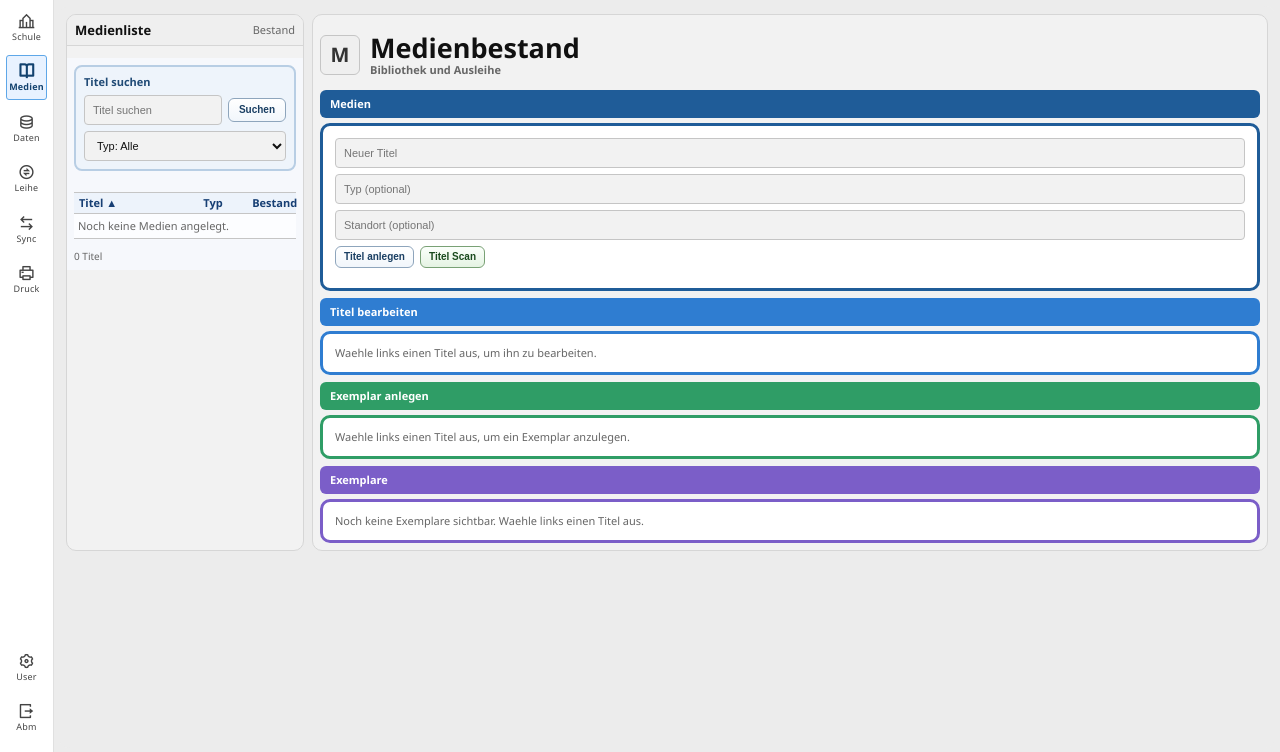
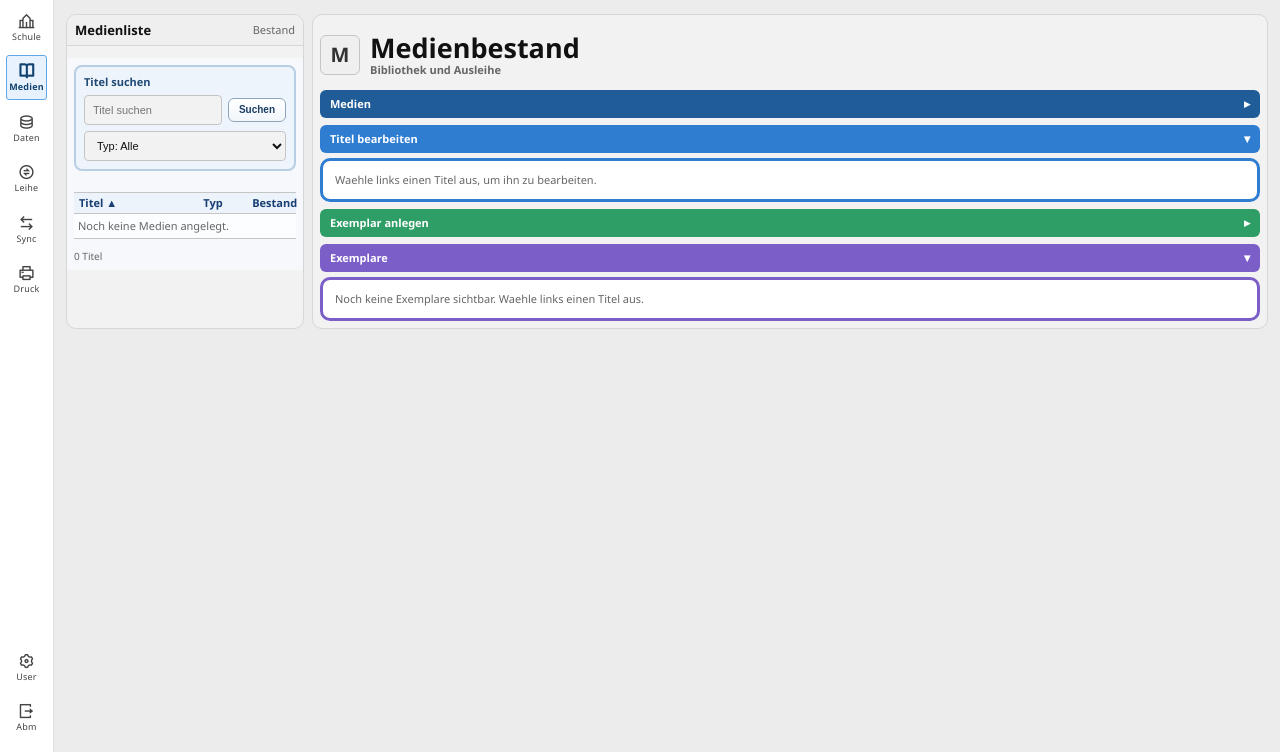
Before and after one commit to FPfotenhauer/SVWS-Media, a PHP site: page /media_list.php in a window 1280 px wide. Shown: the part 51-803 px from the top of the page. Run offline with PHP 8.4, Linux system fonts and the light colour scheme; the visitor is signed in with stand-in values (Sample User, id 1).

Commit message:
collapse boxes

```diff
--- a/public/media_list.php
+++ b/public/media_list.php
@@ -17,6 +17,7 @@ $sortBy = trim((string) ($_GET['sort'] ?? 'title'));
 $sortDir = mb_strtolower(trim((string) ($_GET['dir'] ?? 'asc')));
 $flashType = trim((string) ($_GET['flash_type'] ?? ''));
 $flashMessage = trim((string) ($_GET['flash_message'] ?? ''));
+$flashAction = trim((string) ($_GET['flash_action'] ?? ''));
 
 $allowedSortFields = ['title', 'type', 'copy_count'];
 if (!in_array($sortBy, $allowedSortFields, true)) {
@@ -30,6 +31,7 @@ if ($_SERVER['REQUEST_METHOD'] === 'POST') {
     requireValidCsrfToken();
 
     $action = (string) ($_POST['action'] ?? '');
+    $flashAction = $action;
     $selectedTitleId = max(0, (int) ($_POST['title_id'] ?? $selectedTitleId));
 
     try {
@@ -102,6 +104,7 @@ if ($_SERVER['REQUEST_METHOD'] === 'POST') {
         'dir' => $sortDir,
         'flash_type' => $flashType,
         'flash_message' => $flashMessage,
+        'flash_action' => $flashAction,
     ]);
     header('Location: /media_list.php?' . $redirectQuery);
     exit;
@@ -430,6 +433,30 @@ ob_start();
         gap: 6px;
         align-items: center;
     }
+
+    .svws-collapsible-toggle {
+        cursor: pointer;
+        user-select: none;
+        position: relative;
+        padding-right: 28px !important;
+    }
+
+    .svws-collapsible-toggle::after {
+        content: '▾';
+        position: absolute;
+        right: 10px;
+        top: 50%;
+        transform: translateY(-50%);
+        font-size: 12px;
+    }
+
+    .svws-collapsible-toggle.is-collapsed::after {
+        content: '▸';
+    }
+
+    .svws-collapsible-content.is-collapsed {
+        display: none;
+    }
 </style>
 <div class="svws-split">
     <section class="svws-panel svws-panel-media-list">
@@ -524,8 +551,8 @@ ob_start();
                 </div>
             </div>
 
-            <div style="margin:2px 0 0; padding:7px 10px; background:#1f5c98; color:#fff; font-weight:700; border-radius:6px;">Medien</div>
-            <fieldset style="border:3px solid #1f5c98; border-radius:10px; padding:12px; margin:0; background:#fff;">
+            <div class="svws-collapsible-toggle" style="margin:2px 0 0; padding:7px 10px; background:#1f5c98; color:#fff; font-weight:700; border-radius:6px;">Medien</div>
+            <fieldset class="svws-collapsible-content" style="border:3px solid #1f5c98; border-radius:10px; padding:12px; margin:0; background:#fff;">
                 <form method="post" style="display:grid; gap:6px; margin-bottom:8px;">
                     <?= csrfField() ?>
                     <input type="hidden" name="action" value="create_title">
@@ -544,23 +571,23 @@ ob_start();
             </fieldset>
 
             <?php if ($selectedTitle === null): ?>
-                <div style="margin:2px 0 0; padding:7px 10px; background:#2f7dd1; color:#fff; font-weight:700; border-radius:6px;">Titel bearbeiten</div>
-                <fieldset style="border:3px solid #2f7dd1; border-radius:10px; padding:12px; margin:0; background:#fff;">
+                <div class="svws-collapsible-toggle" style="margin:2px 0 0; padding:7px 10px; background:#2f7dd1; color:#fff; font-weight:700; border-radius:6px;">Titel bearbeiten</div>
+                <fieldset class="svws-collapsible-content" style="border:3px solid #2f7dd1; border-radius:10px; padding:12px; margin:0; background:#fff;">
                     <p class="svws-muted" style="margin:0;">Waehle links einen Titel aus, um ihn zu bearbeiten.</p>
                 </fieldset>
 
-                <div style="margin:2px 0 0; padding:7px 10px; background:#2f9d66; color:#fff; font-weight:700; border-radius:6px;">Exemplar anlegen</div>
-                <fieldset style="border:3px solid #2f9d66; border-radius:10px; padding:12px; margin:0; background:#fff;">
+                <div class="svws-collapsible-toggle" style="margin:2px 0 0; padding:7px 10px; background:#2f9d66; color:#fff; font-weight:700; border-radius:6px;">Exemplar anlegen</div>
+                <fieldset class="svws-collapsible-content" style="border:3px solid #2f9d66; border-radius:10px; padding:12px; margin:0; background:#fff;">
                     <p class="svws-muted" style="margin:0;">Waehle links einen Titel aus, um ein Exemplar anzulegen.</p>
                 </fieldset>
 
-                <div style="margin:2px 0 0; padding:7px 10px; background:#7b5ec8; color:#fff; font-weight:700; border-radius:6px;">Exemplare</div>
-                <fieldset style="border:3px solid #7b5ec8; border-radius:10px; padding:12px; margin:0; background:#fff;">
+                <div class="svws-collapsible-toggle" style="margin:2px 0 0; padding:7px 10px; background:#7b5ec8; color:#fff; font-weight:700; border-radius:6px;">Exemplare</div>
+                <fieldset class="svws-collapsible-content" style="border:3px solid #7b5ec8; border-radius:10px; padding:12px; margin:0; background:#fff;">
                     <p class="svws-muted" style="margin:0;">Noch keine Exemplare sichtbar. Waehle links einen Titel aus.</p>
                 </fieldset>
             <?php else: ?>
-                <div style="margin:2px 0 0; padding:7px 10px; background:#2f7dd1; color:#fff; font-weight:700; border-radius:6px;">Titel bearbeiten</div>
-                <fieldset style="border:3px solid #2f7dd1; border-radius:10px; padding:12px; margin:0; background:#fff;">
+                <div class="svws-collapsible-toggle" style="margin:2px 0 0; padding:7px 10px; background:#2f7dd1; color:#fff; font-weight:700; border-radius:6px;">Titel bearbeiten</div>
+                <fieldset class="svws-collapsible-content" style="border:3px solid #2f7dd1; border-radius:10px; padding:12px; margin:0; background:#fff;">
                     <form method="post" style="display:grid; grid-template-columns:repeat(2,minmax(220px,1fr)); gap:8px;">
                         <?= csrfField() ?>
                         <input type="hidden" name="title_id" value="<?= (int) $selectedTitle['id'] ?>">
@@ -589,8 +616,8 @@ ob_start();
                     </form>
                 </fieldset>
 
-                <div style="margin:2px 0 0; padding:7px 10px; background:#2f9d66; color:#fff; font-weight:700; border-radius:6px;">Exemplar anlegen</div>
-                <fieldset style="border:3px solid #2f9d66; border-radius:10px; padding:12px; margin:0; background:#fff;">
+                <div class="svws-collapsible-toggle" style="margin:2px 0 0; padding:7px 10px; background:#2f9d66; color:#fff; font-weight:700; border-radius:6px;">Exemplar anlegen</div>
+                <fieldset class="svws-collapsible-content" style="border:3px solid #2f9d66; border-radius:10px; padding:12px; margin:0; background:#fff;">
                     <form method="post" style="display:grid; grid-template-columns:repeat(2,minmax(220px,1fr)); gap:8px;">
                         <?= csrfField() ?>
                         <input type="hidden" name="action" value="create_copy">
@@ -617,8 +644,8 @@ ob_start();
                     </form>
                 </fieldset>
 
-                <div style="margin:2px 0 0; padding:7px 10px; background:#7b5ec8; color:#fff; font-weight:700; border-radius:6px;">Exemplare</div>
-                <fieldset style="border:3px solid #7b5ec8; border-radius:10px; padding:12px; margin:0; background:#fff;">
+                <div class="svws-collapsible-toggle" style="margin:2px 0 0; padding:7px 10px; background:#7b5ec8; color:#fff; font-weight:700; border-radius:6px;">Exemplare</div>
+                <fieldset class="svws-collapsible-content" style="border:3px solid #7b5ec8; border-radius:10px; padding:12px; margin:0; background:#fff;">
                 <table class="svws-tight">
                     <thead>
                     <tr>
@@ -938,6 +965,53 @@ ob_start();
             });
         });
     })();
+
+    (function () {
+        var toggles = document.querySelectorAll('.svws-collapsible-toggle');
+        if (!toggles.length) {
+            return;
+        }
+        var flashAction = <?= json_encode($flashAction) ?>;
+        var openMedienOnLoad = flashAction === 'create_title' || flashAction === 'create_title_from_scan';
+        var openExemplarOnLoad = flashAction === 'create_copy';
+
+        function setCollapsed(toggle, content, collapsed) {
+            content.classList.toggle('is-collapsed', collapsed);
+            toggle.classList.toggle('is-collapsed', collapsed);
+            toggle.setAttribute('aria-expanded', collapsed ? 'false' : 'true');
+        }
+
+        toggles.forEach(function (toggle) {
+            var content = toggle.nextElementSibling;
+            if (!content || !content.classList.contains('svws-collapsible-content')) {
+                return;
+            }
+
+            toggle.setAttribute('role', 'button');
+            toggle.setAttribute('tabindex', '0');
+
+            var title = (toggle.textContent || '').trim().toLowerCase();
+            var shouldStartCollapsed = title === 'medien' || title === 'exemplar anlegen';
+            if (title === 'medien' && openMedienOnLoad) {
+                shouldStartCollapsed = false;
+            }
+            if (title === 'exemplar anlegen' && openExemplarOnLoad) {
+                shouldStartCollapsed = false;
+            }
+            setCollapsed(toggle, content, shouldStartCollapsed);
+
+            toggle.addEventListener('click', function () {
+                setCollapsed(toggle, content, !content.classList.contains('is-collapsed'));
+            });
+
+            toggle.addEventListener('keydown', function (event) {
+                if (event.key === 'Enter' || event.key === ' ') {
+                    event.preventDefault();
+                    setCollapsed(toggle, content, !content.classList.contains('is-collapsed'));
+                }
+            });
+        });
+    })();
 </script>
 <?php
 $content = ob_get_clean();
```
